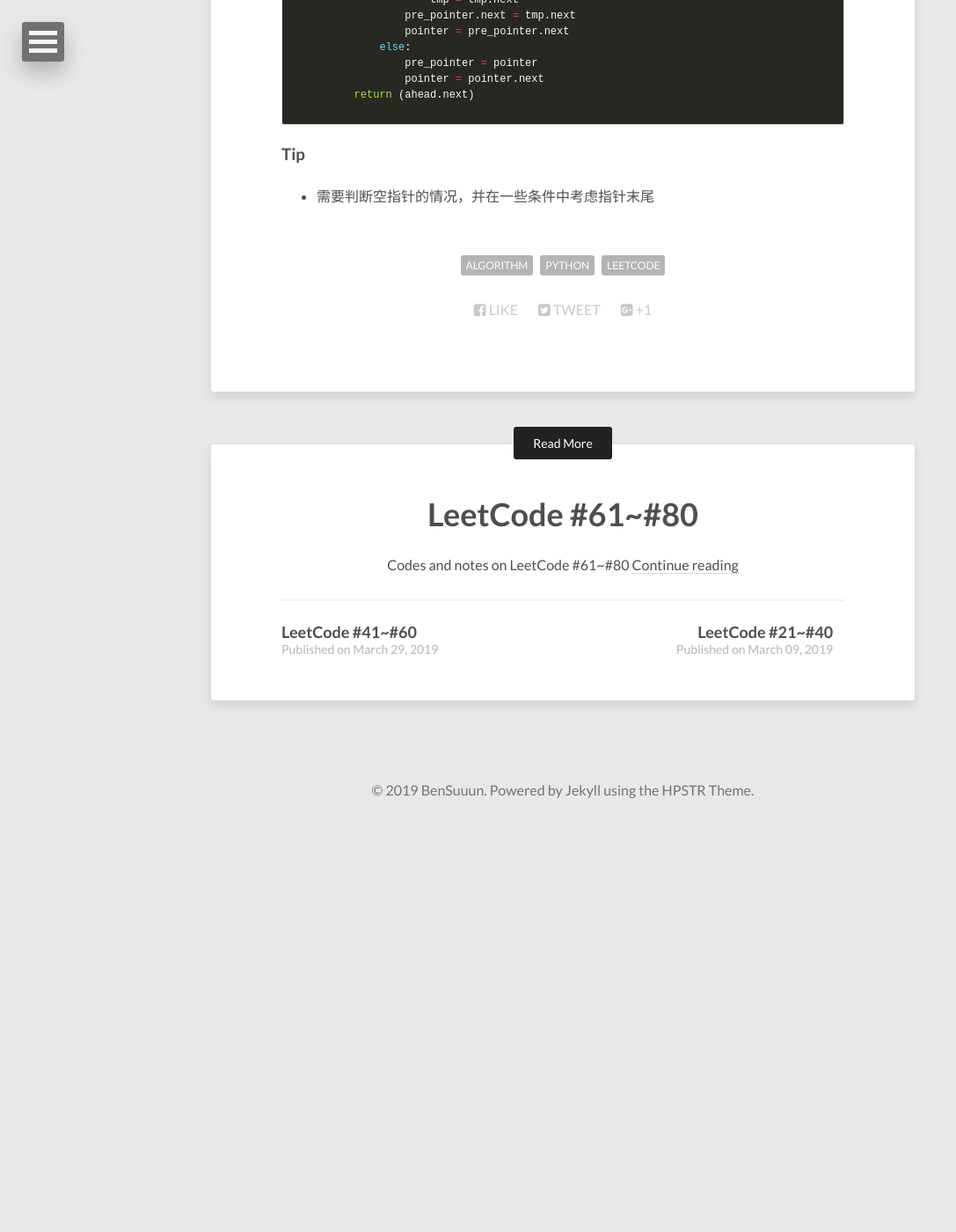
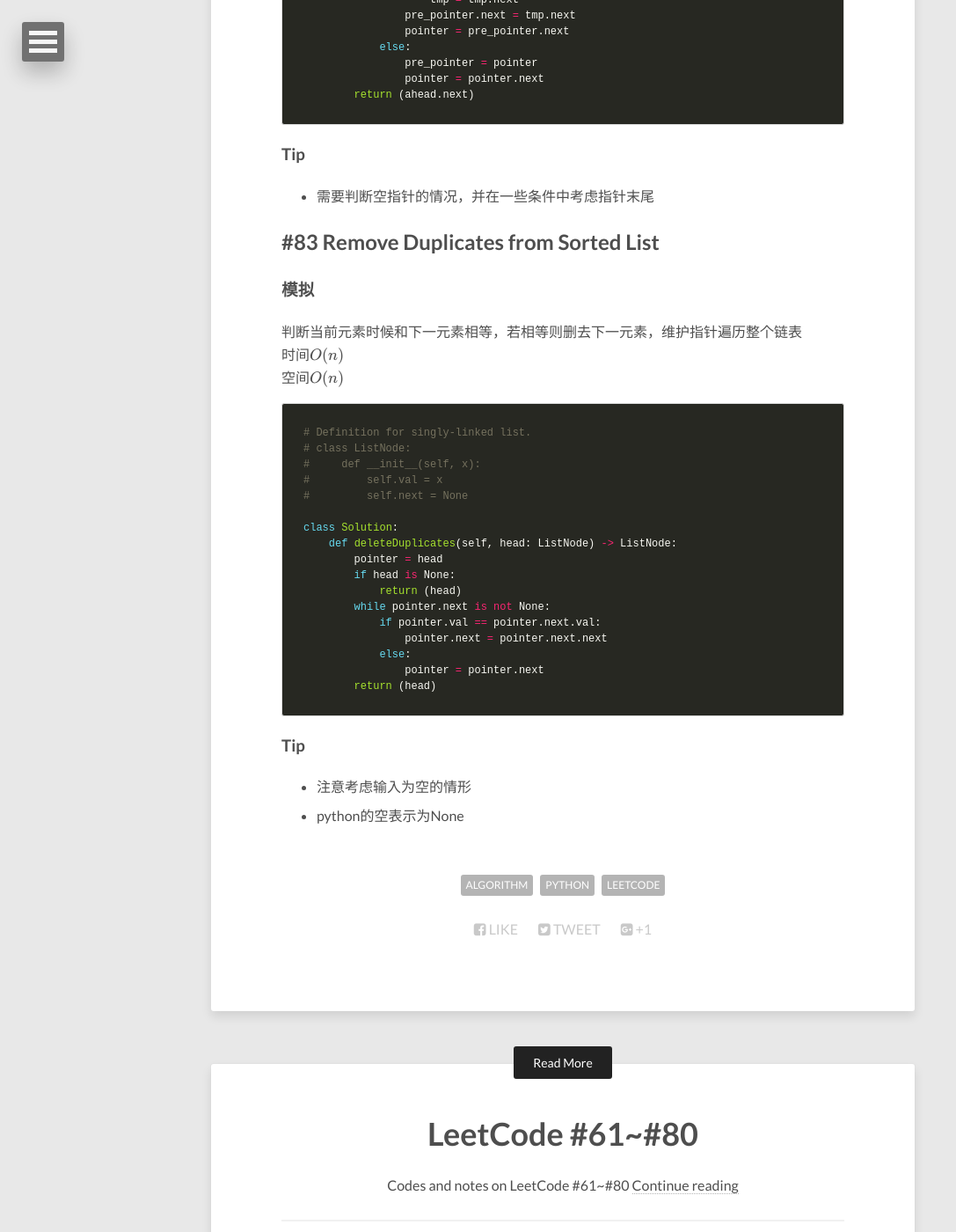
Before and after one commit to Wangbin-Sun/wangbin-sun.github.io, a Jekyll site: the page built from _posts/2019-05-13-leetcode-81-to-100.md, in a window 1280 px wide and 1400 px high, scrolled down 2313 px. Shown: the whole window at 88% size, without its empty margins (0-1087 px from the left). Built offline with Jekyll 4.4.1, drawn with Linux system fonts in a browser that asks for light colours; nearby versions of some CDN libraries; formulas are drawn with MathJax 3; before the commit the page ends 3252 px from its top, so only the background shows below that.

Commit message:
Update Leetcode to #83

````diff
--- a/_posts/2019-05-13-leetcode-81-to-100.md
+++ b/_posts/2019-05-13-leetcode-81-to-100.md
@@ -99,3 +99,33 @@ class Solution:
 
 ### Tip
 * 需要判断空指针的情况，并在一些条件中考虑指针末尾
+
+## #83 Remove Duplicates from Sorted List
+
+### 模拟
+判断当前元素时候和下一元素相等，若相等则删去下一元素，维护指针遍历整个链表
+时间$O(n)$
+空间$O(n)$
+```python
+# Definition for singly-linked list.
+# class ListNode:
+#     def __init__(self, x):
+#         self.val = x
+#         self.next = None
+
+class Solution:
+    def deleteDuplicates(self, head: ListNode) -> ListNode:
+        pointer = head
+        if head is None:
+            return (head)
+        while pointer.next is not None:
+            if pointer.val == pointer.next.val:
+                pointer.next = pointer.next.next
+            else:
+                pointer = pointer.next
+        return (head)
+```
+
+### Tip
+* 注意考虑输入为空的情形
+* python的空表示为None
````
